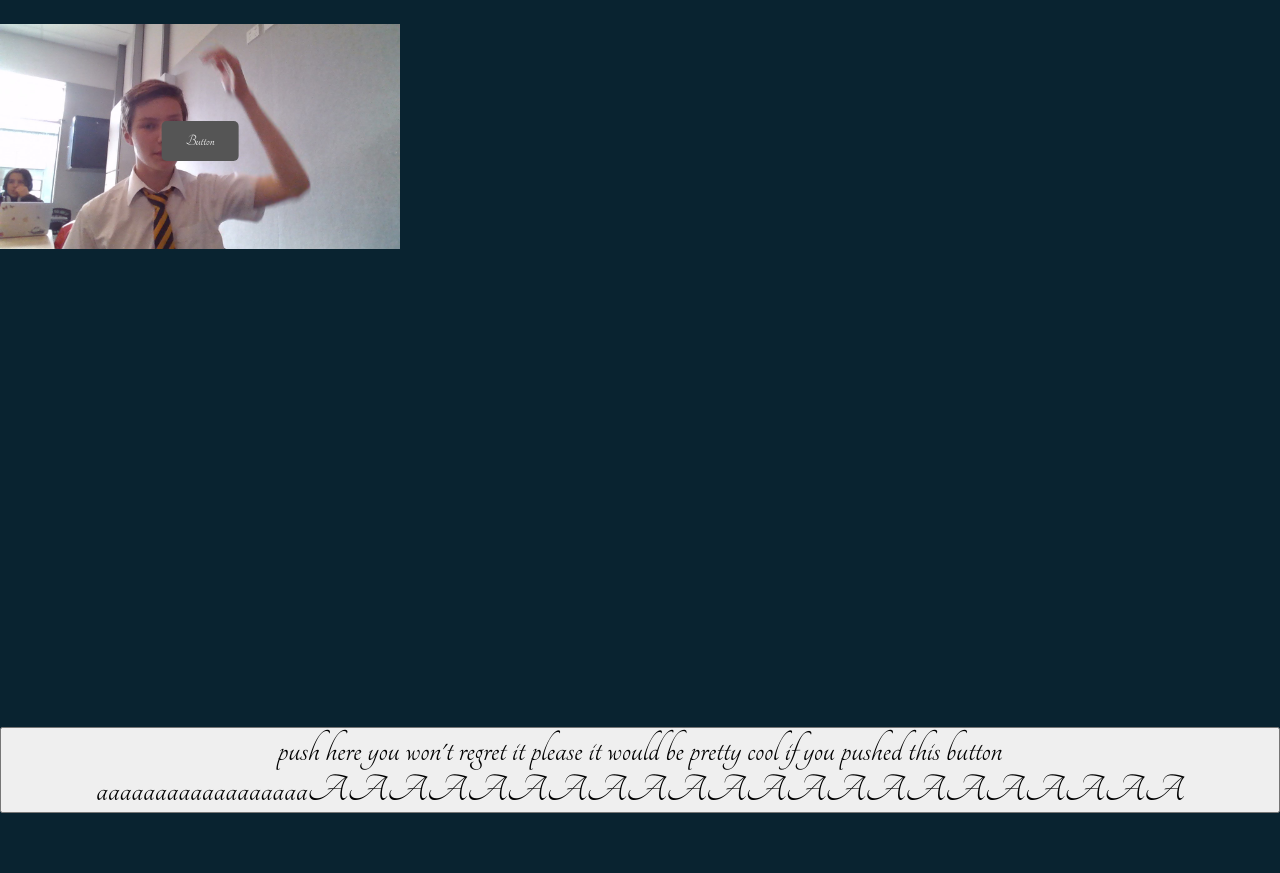
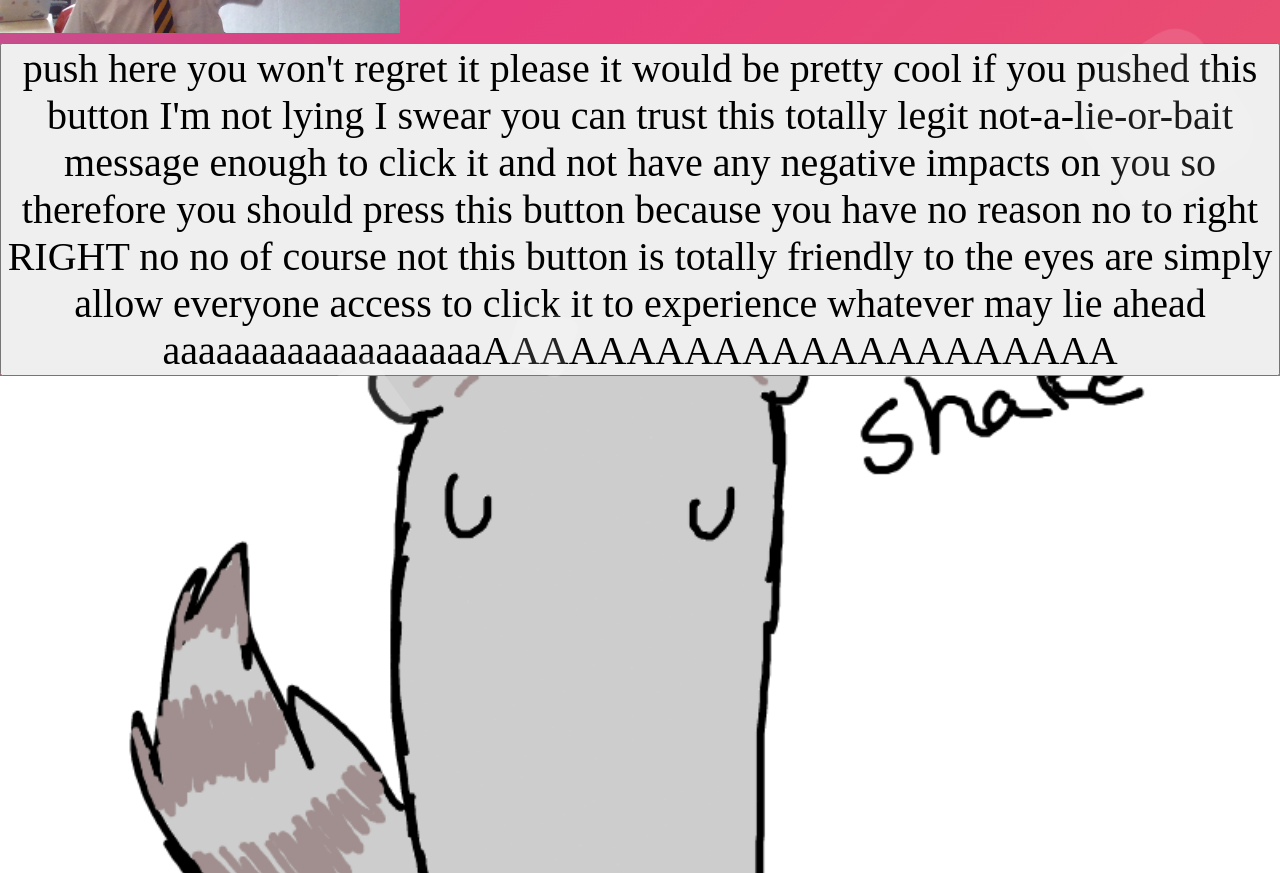
Before and after one commit to Emperor-Catnip-the-destroyer-of-worlds/The-Great-Depression, a plain HTML site: page index.html in a window 1280 px wide. Shown: the part 301-1174 px from the top of the page. Drawn offline with Linux system fonts and the light colour scheme; a web font is replaced by a local one.

Commit message:
Update 1 - Nav bar actually works now + backgrounds

```diff
--- a/index.html
+++ b/index.html
@@ -10,30 +10,38 @@
 </head>
 <body>
 
+<div class="area">
+    <ul class="circles">
+        <li></li>
+        <li></li>
+        <li></li>
+        <li></li>
+        <li></li>
+        <li></li>
+        <li></li>
+        <li></li>
+        <li></li>
+        <li></li>
+    </ul>
+</div>
+
 <div class="topnav">
-    <a class="active" href="#home">Home</a>
-    <a href="#pricing">Pricing</a>
-    <a href="#cars">Cars</a>
-    <a href="#donate">Donate!</a>
+    <a class="active" href="/index.html">Home</a>
+    <a href="/pricing.html">Pricing</a>
+    <a href="/products.html">Products</a>
+    <a href="/donate.html">Donate!</a>
 </div>
 
 <div style="padding-left:16px"></div>
 
-    <h1>Challenge</h1>
-<ul>
-    <li><a href="./index2.html">Challenge One</a></li>
-    <li><a href="./index3.html">Challenge Two</a></li>
-    <li><a href="./index4.html">Challenge Three</a></li>
-</ul>
+    <h1>Chinese Fingertrap</h1>
 
 <div class="container">
     <img src="tom.jpg" alt="Snow" style="width:100%">
     <button class="btn">Button</button>
 </div>
 
-<button onclick="typeWriter()">push here you won't regret it please it would be pretty cool if you pushed this button aaaaaaaaaaaaaaaaaaAAAAAAAAAAAAAAAAAAAAAA</button>
-
-<p id="demo"></p>
+<button onclick="typeWriter()">push here you won't regret it please it would be pretty cool if you pushed this button I'm not lying I swear you can trust this totally legit not-a-lie-or-bait message enough to click it and not have any negative impacts on you so therefore you should press this button because you have no reason no to right RIGHT no no of course not this button is totally friendly to the eyes are simply allow everyone access to click it to experience whatever may lie ahead aaaaaaaaaaaaaaaaaaAAAAAAAAAAAAAAAAAAAAAA</button>
 
 <div class="parallax"></div>
 
@@ -61,8 +69,10 @@
         <use xlink:href="#s-text" class="text-copy"></use>
         <use xlink:href="#s-text" class="text-copy"></use>
     </g>
+
 </svg>
     <h6>Click <a href="./index5.html">HERE</a> for a foot massage</h6>
     <img src="torrent.jpg" alt="Torrent the car" width="750" height="420">
+
 </body>
 </html>
--- a/style.css
+++ b/style.css
@@ -1,16 +1,161 @@
 @import url('https://fonts.googleapis.com/css2?family=Tangerine&display=swap');
+@import url('https://fonts.googleapis.com/css2?family=Noto+Sans+JP:wght@100&display=swap');
+@import url('https://fonts.googleapis.com/css2?family=Diplomata+SC&display=swap');
 
 *  {
-    font-family: Tangerine;
+    font-family: Diplomata SC;
 }
+
+@import url('https://fonts.googleapis.com/css?family=Exo:400,700');
+
+* {
+margin: 0px;
+padding: 0px;
+}
+
+body {
+    font-family: 'Exo', sans-serif;
+    background-color: #250f20;
+    margin: 0;
+    overflow-x: hidden;
+    margin: 0;
+    font-family: Arial, Helvetica, sans-serif;
+}
+
+.context {
+width: 100%;
+position: absolute;
+top: 50vh;
+}
+
+.context h1 {
+text-align: center;
+color: #fff;
+font-size: 50px;
+}
+
+.area {
+background: -webkit-linear-gradient(to left, #8f94fb, #4e54c8);
+}
+
+.circles {
+position: absolute;
+top: 0;
+left: 0;
+width: 100%;
+height: 100%;
+overflow: hidden;
+}
+
+.circles li {
+position: absolute;
+display: block;
+list-style: none;
+width: 20px;
+height: 20px;
+background: rgba(255, 255, 255, 0.2);
+animation: animate 25s linear infinite;
+bottom: -150px;
+}
+
+.circles li:nth-child(1) {
+left: 25%;
+width: 80px;
+height: 80px;
+animation-delay: 0s;
+}
+
+
+.circles li:nth-child(2) {
+left: 10%;
+width: 20px;
+height: 20px;
+animation-delay: 2s;
+animation-duration: 12s;
+}
+
+.circles li:nth-child(3) {
+left: 70%;
+width: 20px;
+height: 20px;
+animation-delay: 4s;
+}
+
+.circles li:nth-child(4) {
+left: 40%;
+width: 60px;
+height: 60px;
+animation-delay: 0s;
+animation-duration: 18s;
+}
+
+.circles li:nth-child(5) {
+left: 65%;
+width: 20px;
+height: 20px;
+animation-delay: 0s;
+}
+
+.circles li:nth-child(6) {
+left: 75%;
+width: 110px;
+height: 110px;
+animation-delay: 3s;
+}
+
+.circles li:nth-child(7) {
+left: 35%;
+width: 150px;
+height: 150px;
+animation-delay: 7s;
+}
+
+.circles li:nth-child(8) {
+left: 50%;
+width: 25px;
+height: 25px;
+animation-delay: 15s;
+animation-duration: 45s;
+}
+
+.circles li:nth-child(9) {
+left: 20%;
+width: 15px;
+height: 15px;
+animation-delay: 2s;
+animation-duration: 35s;
+}
+
+.circles li:nth-child(10) {
+left: 85%;
+width: 150px;
+height: 150px;
+animation-delay: 0s;
+animation-duration: 11s;
+}
+
+@keyframes animate {
+
+0% {
+transform: translateY(0) rotate(0deg);
+opacity: 1;
+border-radius: 0;
+}
+
+100% {
+transform: translateY(-1000px) rotate(720deg);
+opacity: 0;
+border-radius: 50%;
+}
+}
+
 
 * {
     font-size: 40px;
 }
 
 body {
-    margin: 0;
-    font-family: Arial, Helvetica, sans-serif;
+
 }
 
 .parallax {
@@ -25,6 +170,27 @@ body {
     background-position: center;
     background-repeat: no-repeat;
     background-size: cover;
+}
+
+body {
+    background: linear-gradient(-45deg, #ee7752, #e73c7e, #23a6d5, #23d5ab);
+    background-size: 400% 400%;
+    animation: gradient 15s ease infinite;
+    height: 100vh;
+}
+
+@keyframes gradient {
+    0% {
+        background-position: 0% 50%;
+    }
+
+    50% {
+        background-position: 100% 50%;
+    }
+
+    100% {
+        background-position: 0% 50%;
+    }
 }
 
 p {
@@ -62,12 +228,6 @@ p {
 HTML,
 BODY {
     height: 100%;
-}
-
-BODY {
-    background: #092330;
-    background-size: 0.12em 100%;
-    font: 16em/1 Arial;
 }
 
 .text--line {
```
Also changed, not shown: donate.html (renamed from index4.html, +8 -5 lines), pricing.html (renamed from index2.html, +8 -5 lines), products.html (renamed from index3.html, +9 -5 lines).
